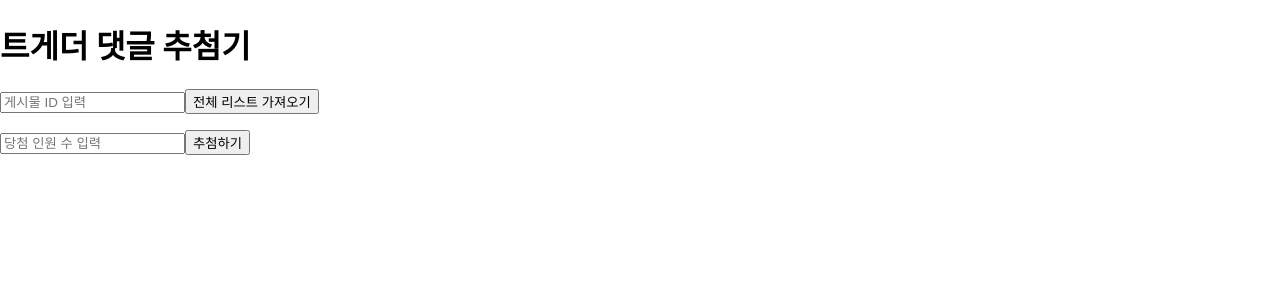
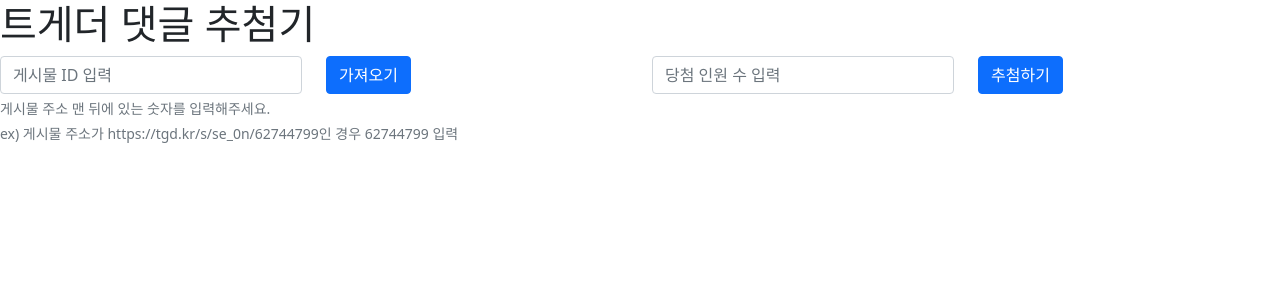
Before and after one commit to dokdo2005/tgd-comment-lottery, a React (Create React App) app: page / in a window 1280 px wide. Shown: the top 300 px of the page. Built offline with nearby package versions, Linux system fonts and the light colour scheme.

Commit message:
mod: bootstrap 임시 적용

```diff
--- a/src/App.js
+++ b/src/App.js
@@ -1,4 +1,5 @@
 import { useState, useRef } from 'react';
+import { Spinner, Button, Col, Form, Row } from 'react-bootstrap';
 import axios from 'axios';
 
 function App() {
@@ -6,17 +7,25 @@ function App() {
   const [lotteryList, setLotteryList] = useState([]);
   const [boardNumber, setBoardNumber] = useState(null);
   const [lotteryNumber, setLotteryNumber] = useState(null);
+  const [isLoading, setLoading] = useState(false);
+  const [isDrawing, setDrawing] = useState(false);
   const boardNumberRef = useRef();
   const lotteryNumberRef = useRef();
 
   const getCommentList = async (boardId) => {
-    if (!boardId) {
+    if (!boardId || boardId === "0") {
       alert('게시물 ID를 입력해주세요!');
+      setNicknameList([]);
+      setLotteryNumber(null);
+      lotteryNumberRef.current.value = null;
+      setLotteryList([]);
     } else {
+      setLoading(true);
       const commentData = await axios.get(`https://i4eu2tbrk6.execute-api.ap-northeast-2.amazonaws.com/production/${boardId}`);
       const commentList = commentData.data.data;
       if (commentList.length === 0) {
         alert('작성 된 댓글이 없습니다!');
+        setLoading(false);
       } else {
         let nicknameTmpArr = [];
         for (let i in commentList) {
@@ -28,6 +37,7 @@ function App() {
         setLotteryNumber(null);
         lotteryNumberRef.current.value = null;
         setLotteryList([]);
+        setLoading(false);
       }
     }
   };
@@ -42,6 +52,7 @@ function App() {
     } else {
       let totalList = [];
       let totalCount = 0;
+      setDrawing(true);
       do {
         const lotteryIndex = Math.floor(Math.random() * nicknameList.length);
         if (!totalList.includes(nicknameList[lotteryIndex])) {
@@ -50,26 +61,51 @@ function App() {
         }
       } while (totalCount < Number(lotteryCount));
       setLotteryList(totalList);
+      setDrawing(false);
     }
   }
 
   return (
     <div className="App">
       <h1>트게더 댓글 추첨기</h1>
-      <input ref={boardNumberRef} placeholder={'게시물 ID 입력'} onChange={() => setBoardNumber(boardNumberRef.current.value)} />
-      <button onClick={() => getCommentList(boardNumber)}>전체 리스트 가져오기</button>
-      <ul>
-        {nicknameList.map((element) => (
-          <li>{element}</li>
-        ))}
-      </ul>
-      <input ref={lotteryNumberRef} placeholder={'당첨 인원 수 입력'} onChange={() => setLotteryNumber(lotteryNumberRef.current.value)} />
-      <button onClick={() => getLotteryList(lotteryNumber)}>추첨하기</button>
-      <ul>
-        {lotteryList.map((element) => (
-          <li>{element}</li>
-        ))}
-      </ul>
+      <Form.Group>
+        <Row>
+          <Col>
+            <Row>
+              <Col>
+                <Form.Control ref={boardNumberRef} placeholder={'게시물 ID 입력'} onChange={() => setBoardNumber(boardNumberRef.current.value)} />
+              </Col>
+              <Col>
+                <Button onClick={() => getCommentList(boardNumber)}>가져오기</Button>
+              </Col>
+            </Row>
+            <Row>
+              <Form.Text>게시물 주소 맨 뒤에 있는 숫자를 입력해주세요.</Form.Text>
+              <Form.Text>ex) 게시물 주소가 https://tgd.kr/s/se_0n/62744799인 경우 62744799 입력</Form.Text>
+            </Row>
+            <Row>
+                {isLoading ? <Row><Col><Spinner animation="border" /></Col></Row> : nicknameList.map((element) => (
+                  <Row><Col>{element}</Col></Row>
+                ))}
+            </Row>
+          </Col>
+          <Col>
+            <Row>
+              <Col>
+                <Form.Control ref={lotteryNumberRef} placeholder={'당첨 인원 수 입력'} onChange={() => setLotteryNumber(lotteryNumberRef.current.value)} />
+              </Col>
+              <Col>
+                <Button onClick={() => getLotteryList(lotteryNumber)}>추첨하기</Button>
+              </Col>
+            </Row>
+            <Row>
+                {isDrawing ? <Row><Col><Spinner animation="border" /></Col></Row> : lotteryList.map((element) => (
+                  <Row><Col>{element}</Col></Row>
+                ))}
+            </Row>
+          </Col>
+        </Row>
+      </Form.Group>
     </div>
   );
 }
--- a/src/index.js
+++ b/src/index.js
@@ -2,6 +2,9 @@ import React from 'react';
 import ReactDOM from 'react-dom';
 import './index.css';
 import App from './App';
+
+// Importing the Bootstrap CSS
+import 'bootstrap/dist/css/bootstrap.min.css';
 
 ReactDOM.render(
   <React.StrictMode>
```
